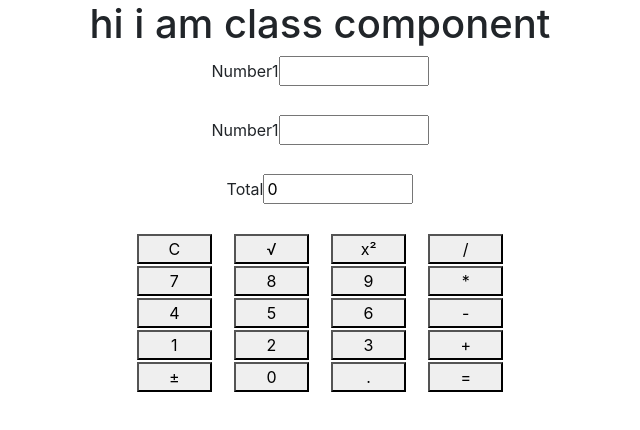
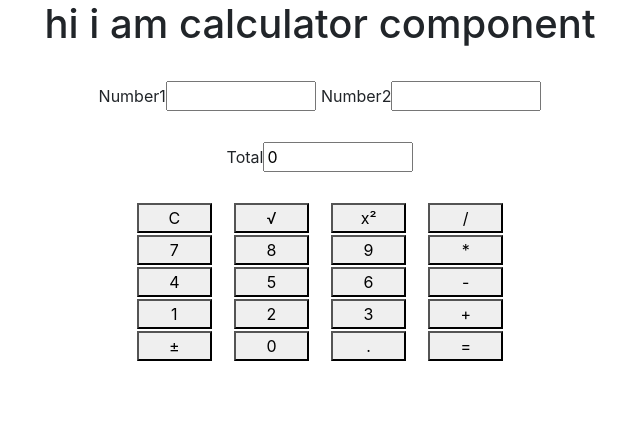
Before and after one commit to praveen2896/ReactProjects, a React (Create React App) app in the folder calculator/: page / in a window 1280 px wide. Shown: the top 430 px of the page, without its empty margins (320-960 px from the left). Built offline with nearby package versions, Linux system fonts and the light colour scheme.

Commit message:
change 1

```diff
--- a/calculator/src/App.js
+++ b/calculator/src/App.js
@@ -28,16 +28,19 @@ class App extends Component {
   render() {
     return (
       <div className="App">
-        <h1>hi i am class component</h1>
-        <div >
-            <InputBox class="input1" number="Number1" placeholder="Number1" value={this.state.number1}></InputBox>
+        <h1>hi i am calculator component</h1>
+        <br/>
+        <table>
+            <tr>
+              <td> <InputBox class="input1" number="Number1" placeholder="Number1" value={this.state.number1}></InputBox></td>
+              <td> <InputBox class="input1" number="Number2" placeholder="Number2" value={this.state.number2}></InputBox></td>
+            </tr>
             <br/>
-        </div>
-        <div>
-            <InputBox class="input1" number="Number1" value={this.state.number2}></InputBox>
-        </div>
-        <br/>
-        <InputBox number="Total  " value={this.state.number3}></InputBox>
+            <tr>
+              <td colSpan="2"> <InputBox number="Total  " value={this.state.number3}></InputBox> </td>
+              </tr>
+         </table>
+
         <br/>
         <div  class="container">
             <NewButton value={this.state.row}  ></NewButton>
```
